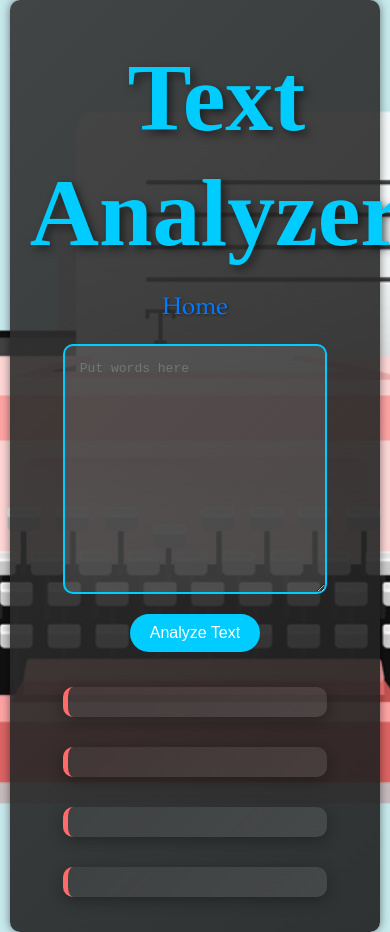
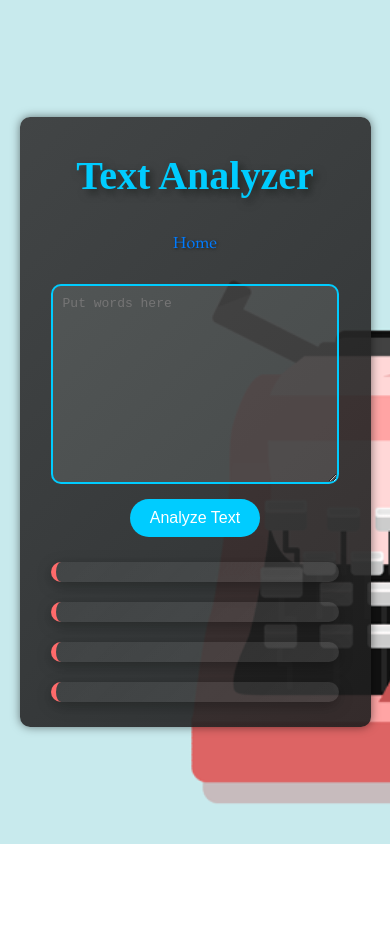
Before and after one commit to shahiam/shahiam.github.io, a plain HTML site: page Q3/tan.html in a window 390 px wide. After the commit the page ends 844 px from the top, so only its background shows below. Drawn offline with Linux system fonts and the light colour scheme.

Commit message:
Le Crendelatre

```diff
--- a/Q3/q3styles.css
+++ b/Q3/q3styles.css
@@ -135,42 +135,50 @@ button:hover {
 /* Responsive Design */
 @media (max-width: 768px) {
     .container {
-        padding: 20px;
+        padding: 15px;
         width: 95%;
-        min-height: 600px;
-        font-family: 'Brush Script MT', serif;
+        max-width: 90%;
+        min-height: auto;
+        margin: 10px 0;
     }
 
     h1 {
-        font-size: 6em;
+        font-size: 2.5rem; /* Matches other pages' mobile h1 */
     }
 
     nav {
+        flex-direction: column; /* Stack nav links vertically */
+        font-size: 1rem;
+        white-space: normal;
+        min-width: auto;
         margin-bottom: 15px;
-        font-size: 1.5em;
-        min-width: 150px;
-        padding: 5px 0;
     }
 
     nav a {
-        margin: 0 10px;
-        font-size: 1em;
+        margin: 5px 0; /* Vertical spacing */
+        font-size: 1rem;
     }
 
     textarea {
-        height: 250px;
+        width: 90%; /* Increase width for better mobile use */
+        max-width: 100%;
+        height: 200px; /* Reduced for mobile */
         font-size: 1em;
+        padding: 10px;
     }
 
     button {
         padding: 10px 20px;
         font-size: 1em;
+        margin: 15px 0;
     }
 
     .result {
+        width: 90%; /* Increase width for better mobile use */
+        max-width: 100%;
+        margin: 10px auto;
+        padding: 10px;
         font-size: 0.9em;
-        margin: 15px auto;
-        padding: 15px;
     }
 }
 
```
